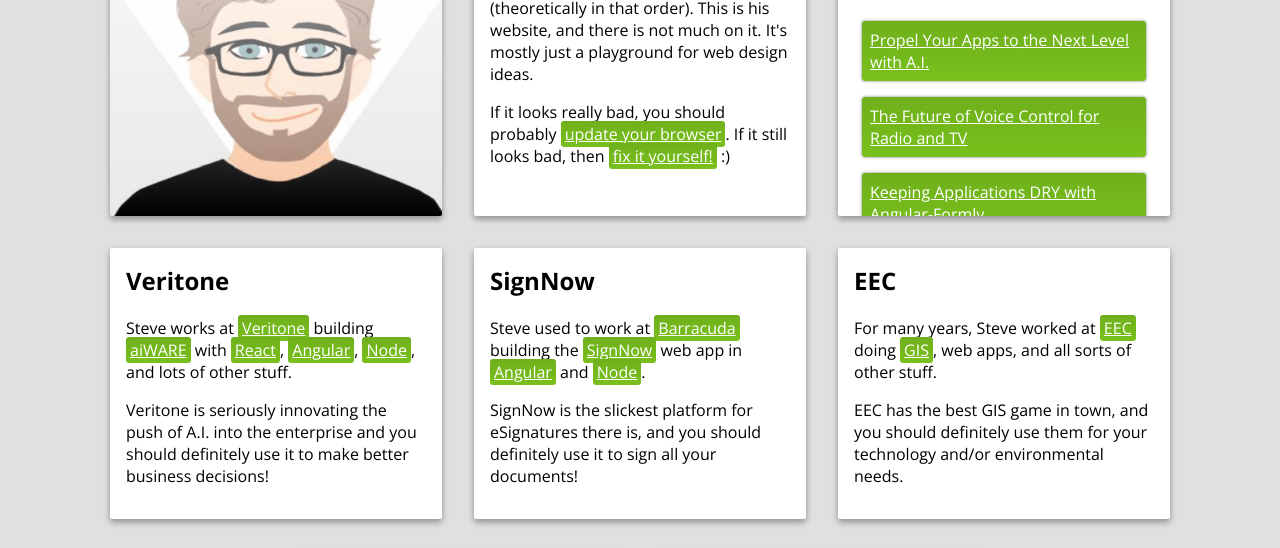
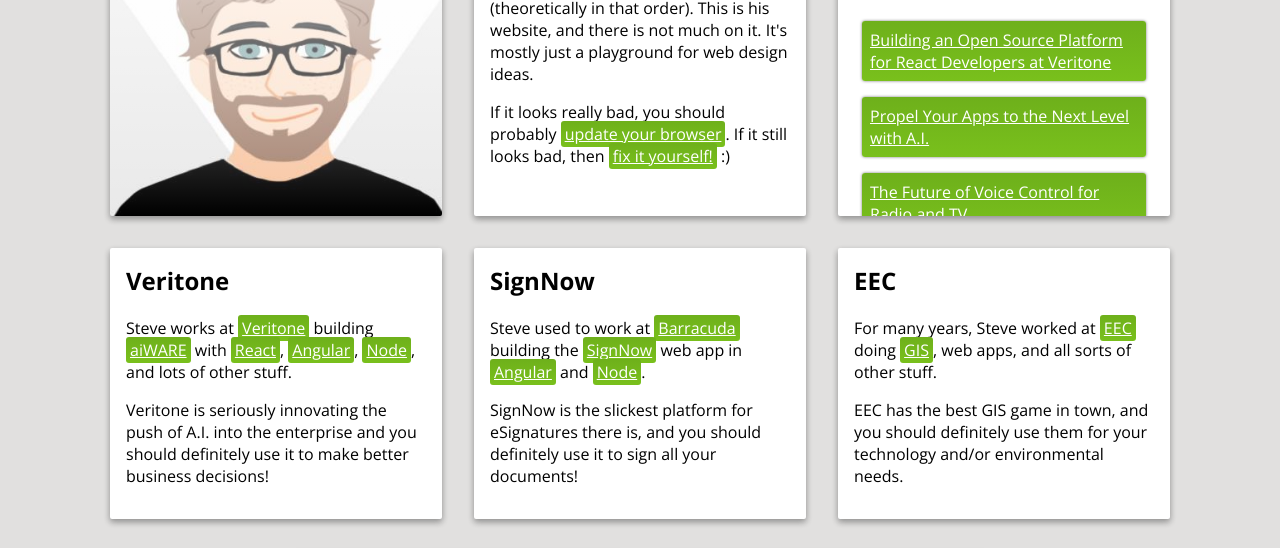
Before and after one commit to WatchSteveDrum/WatchSteveDrum.github.io, a plain HTML site: page index.html in a window 1280 px wide. Shown: the part 132-680 px from the top of the page. Drawn offline with nearby package versions, Linux system fonts and the light colour scheme.

Commit message:
Add React meetup presentation link

```diff
--- a/index.html
+++ b/index.html
@@ -31,6 +31,10 @@
         <h2>Recent Presentations</h2>
         <p>Here's some links to recent presentations I've given.</p>
         <ul>
+          <li>
+            <a href="https://www.meetup.com/ReactJS-OC/events/253580227/" target="_blank">
+              Building an Open Source Platform for React Developers at Veritone
+            </a>
           <li>
             <a href="http://sched.co/DBYf" target="_blank">
               Propel Your Apps to the Next Level with A.I.
```
